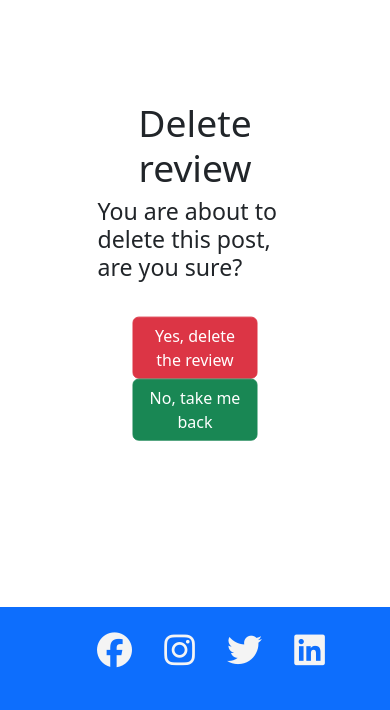
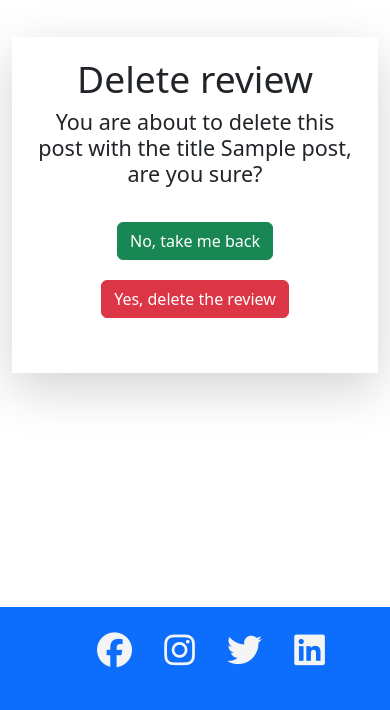
Before and after one commit to rebahama/bimmer-reviewer, a Django app: page /delete-reviews/1 in a window 390 px wide. Shown: the part 134-844 px from the top of the page. Run offline with Django 3.2, Linux system fonts and the light colour scheme; a user stored in the database is signed in; tables that the repository leaves empty hold one stand-in row (values such as "Sample post"); some libraries are stand-ins or nearby versions.

Commit message:
make add comment and delete review responsive

```diff
--- a/static/css/style.css
+++ b/static/css/style.css
@@ -63,8 +63,15 @@ transform: scale(1);
     margin-top: 3%;
 }
 .text-delete{
+    display:flex;
     text-align: center;
     margin: 35px;
+    flex-direction: column;
+    align-items: center;
+
+}
+.move-btn{
+    margin-bottom: 20px;
 }
 .register-btn{
     font-size: 25px;
@@ -93,6 +100,10 @@ transform: scale(1);
 }
 .card-category{
     margin-top: 3%;
+}
+.delete-review{
+  padding: 20px;
+  margin-top: 10%;
 }
 /*style the detailed review page*/
 .detail-review-container{
@@ -250,6 +261,4 @@ transform: scale(1.1);
         flex-direction: column;
         padding: 30px;
     }
-
-
 }
--- a/templates/delete-review.html
+++ b/templates/delete-review.html
@@ -3,19 +3,23 @@
 
 {% if user.is_authenticated %}
            {% if user.id == post.author.id%}
-    <div class="position-absolute top-50 start-50 translate-middle">
+<div class="container">
+    <div class="row">
+        <div class="col-md-6 offset-md-3 shadow-lg delete-review">
         <h3 class="display-3 text-center"> Delete review</h3>
         <div class="form-group">
-            <h3> You are about to delete this post, are you sure?</h3>
+            <h4 class="text-center"> You are about to delete this post with the title {{post.title}}, are you sure?</h3>
             <form method="POST" enctype="multipart/form-data">
                 {%csrf_token%}
                 <div class="text-delete">
+                    <a href="{% url 'detail-review' post.pk %}" class="btn btn-success move-btn"> No, take me back </a>
                     <button class="btn btn-danger"> Yes, delete the review</button>
-                    <a href="{% url 'detail-review' post.pk %}" class="btn btn-success"> No, take me back </a>
                 </div>
             </form>
         </div>
     </div>
+    </div>
+</div>
     {% else %}
     Please log in
     {% endif %}
--- a/templates/detail-review.html
+++ b/templates/detail-review.html
@@ -3,7 +3,7 @@
 {% block content %}
 
     <div class="row">
-        <div class="col-sm-12 col-m-12 col-lg-12 detail-review-container shadow-lg bg-secondary bg-gradient rounded">
+        <div class="col-sm-12 col-m-12 col-lg-12 detail-review-container shadow-lg bg-dark bg-gradient rounded">
             <div class="detail-img-container">
                 {% if "placeholder" in post.image.url %}
                 <img src="/static/images/dashboard.jpg" class="img-fluid rounded animate-detail-img" width="400" height="500" alt="Picture of a dashboard">
--- a/templates/search-result.html
+++ b/templates/search-result.html
@@ -5,7 +5,7 @@
     <h3 class="text-white"> You searched for {{searching}} .......</h3>
     <div class="row row-cols-1 row-cols-md-4 g-4">
       {% for post in search_post %}
-      <div class="col-md-4 card-pos">
+      <div class="col-md-6 col-lg-4 card-pos">
         <div class="card mb-3 shadow p-2">
           <div class="card-header bg-dark text-white text-center">
             <h3>{{post.title}} </h3>
```
Also changed, not shown: templates/add-comments.html (+19 -11 lines).
